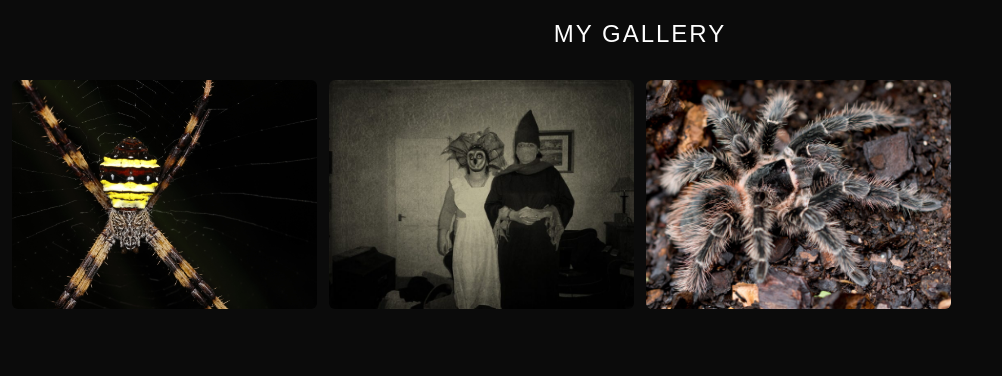
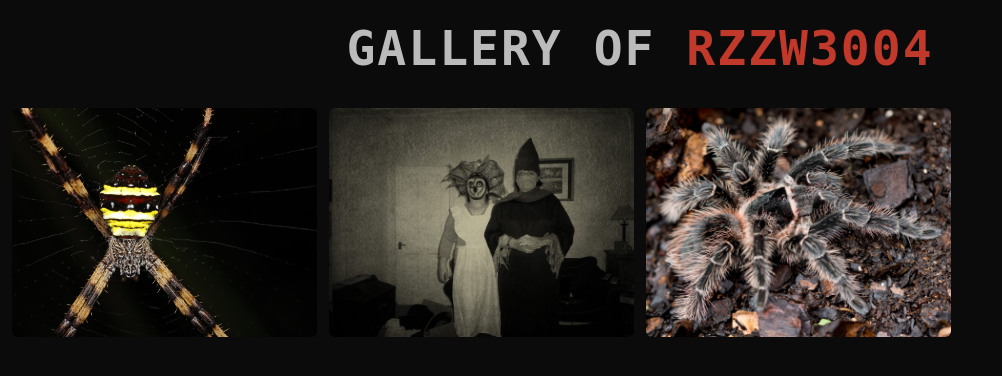
Before and after one commit to RZZW304/gallery, a Flask app: page / in a window 1280 px wide. Shown: the top 376 px of the page, without its empty margins (0-1002 px from the left). Run offline with Flask 3, Linux system fonts and the light colour scheme.

Commit message:
font change and som improvements

```diff
--- a/static/style.css
+++ b/static/style.css
@@ -47,3 +47,15 @@ header{
     max-width:90%;
     max-height:90%;
 }
+.roboto-mono-x1a9b {
+    font-family: "Roboto Mono", monospace;
+    font-optical-sizing: auto;
+    font-weight: 600;
+    font-style: normal;
+    font-size: 48px; /* duży nagłówek, możesz zmienić */
+    color: #bbb; /* szary dla reszty napisu */
+}
+
+.roboto-mono-x1a9b .highlight {
+    color: #c0392b; /* czerwony mat */
+}
--- a/templates/index.html
+++ b/templates/index.html
@@ -10,7 +10,9 @@
 
 <body>
 
-<header>MY GALLERY</header>
+<header class="roboto-mono-x1a9b">
+    GALLERY OF <span class="highlight">RZZW3004</span>
+</header>
 
 <div class="gallery">
 {% for photo in photos %}
```
